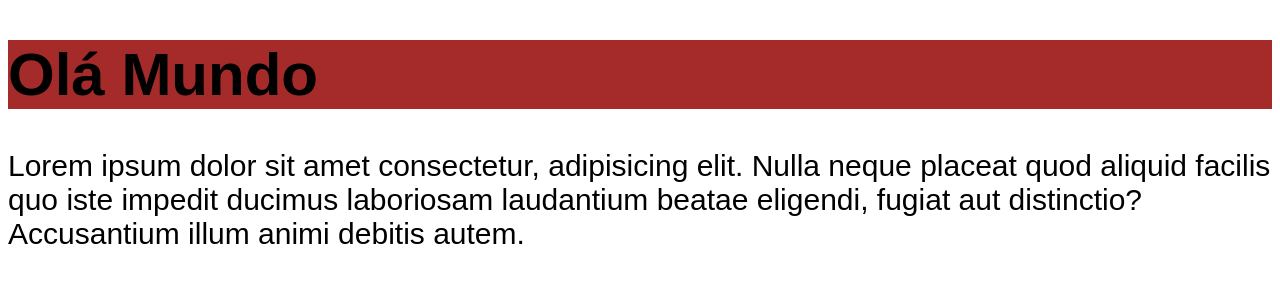
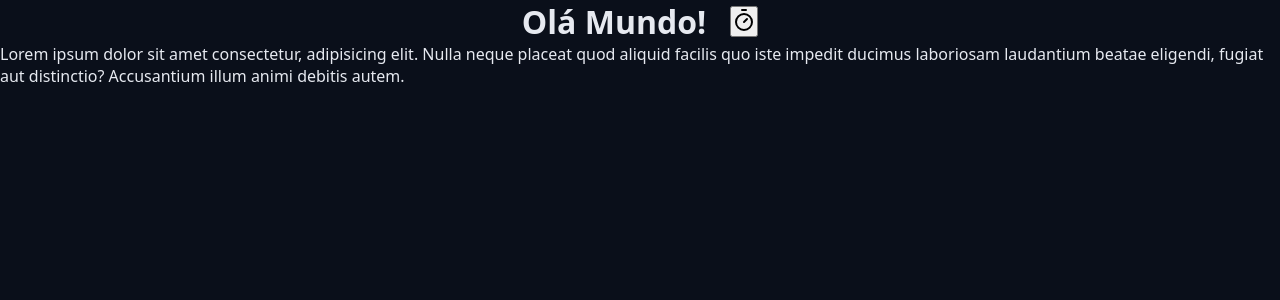
Before and after one commit to Matheus-MacielCardozo/Chronos-Pomodoro, a React (Vite) app: page / in a window 1280 px wide. Shown: the top 300 px of the page. Built offline with nearby package versions, Linux system fonts and the light colour scheme.

Commit message:
Feature: Starting CSS configuration

```diff
--- a/package.json
+++ b/package.json
@@ -10,6 +10,7 @@
     "preview": "vite preview"
   },
   "dependencies": {
+    "lucide-react": "^0.562.0",
     "react": "^19.2.0",
     "react-dom": "^19.2.0"
   },
--- a/src/App.tsx
+++ b/src/App.tsx
@@ -2,12 +2,19 @@
 
 import './styles/theme.css'
 import './styles/global.css'
+import { TimerIcon } from 'lucide-react';
 
 
 export function App() {
   return (
     <>
-      <Heading />
+      <Heading>
+        Olá Mundo!
+        <button>
+          <TimerIcon />
+        </button>
+
+      </Heading>
       <p>
         Lorem ipsum dolor sit amet consectetur, adipisicing elit. Nulla neque
         placeat quod aliquid facilis quo iste impedit ducimus laboriosam
--- a/src/components/Heading.module.css
+++ b/src/components/Heading.module.css
@@ -1,8 +1,6 @@
 .heading {
-    background: brown;
-    color: black;
+    display: flex;
+    align-items: center;
+    justify-content: center;
+    gap: 2.4rem;
 }
-
-.cyan {
-    color: cyan;
-}
--- a/src/components/Heading.tsx
+++ b/src/components/Heading.tsx
@@ -1,5 +1,9 @@
 import styles from './Heading.module.css'
 
-export function Heading() {
-    return <h1 className={styles.heading}>Olá Mundo</h1>
+type HeadingProps = {
+    children: React.ReactNode;
 }
+
+export function Heading({ children }: HeadingProps) {
+    return <h1 className={styles.heading}>{children}</h1>
+}
--- a/src/styles/global.css
+++ b/src/styles/global.css
@@ -1,8 +1,16 @@
-body {
-  font-family: sans-serif;
-  font-size: 30px;
+* {
+  margin: 0;
+  padding: 0;
+  box-sizing: border-box;
 }
 
-h1 {
-  color: var(--primary);
+html {
+  font-size: 62.5%
 }
+
+body {
+  font-family: system-ui, -apple-system, BlinkMacSystemFont, 'Segoe UI', Roboto, Oxygen, Ubuntu, Cantarell, 'Open Sans', 'Helvetica Neue', sans-serif;
+  font-size: 1.6rem;
+  background: var(--gray-900);
+  color: var(--text-default);
+}
--- a/src/styles/theme.css
+++ b/src/styles/theme.css
@@ -1,3 +1,36 @@
 :root {
-    --primary: pink;
+    --gray-100: #e6e9f0;
+    --gray-200: #cdd3e1;
+    --gray-300: #aab3cc;
+    --gray-400: #555f7d;
+    --gray-500: #454f6a;
+    --gray-600: #363d56;
+    --gray-700: #272f43;
+    --gray-800: #181f2e;
+    --gray-900: #0a0f1a;
+
+    --primary-light: #4de7b7;
+    --primary: #0da170;
+    --primary-dark: #065f46;
+
+    --link-color: #10b981;
+    --link-hover: #0b8a60;
+
+    --success: #22c55e;
+    --warning: #eab308;
+    --error: #991b1b;
+    --info: #0ea5e9;
+
+    --text-over-primary: #0a0f1a;
+    --text-over-primary-dark: #e6e9f0;
+    --text-over-success: #0a0f1a;
+    --text-over-warning: #0a0f1a;
+    --text-over-error: #e6e9f0;
+    --text-over-info: #0a0f1a;
+
+    --text-default: #e6e9f0;
+    --text-muted: #aab3cc;
+
+    --disabled: #555f7d;
+    --text-disabled: #aab3cc;
 }
```
Also changed, not shown: .prettierrc.json (deleted), 1 other file (tests, documents, lock files or other folders).
